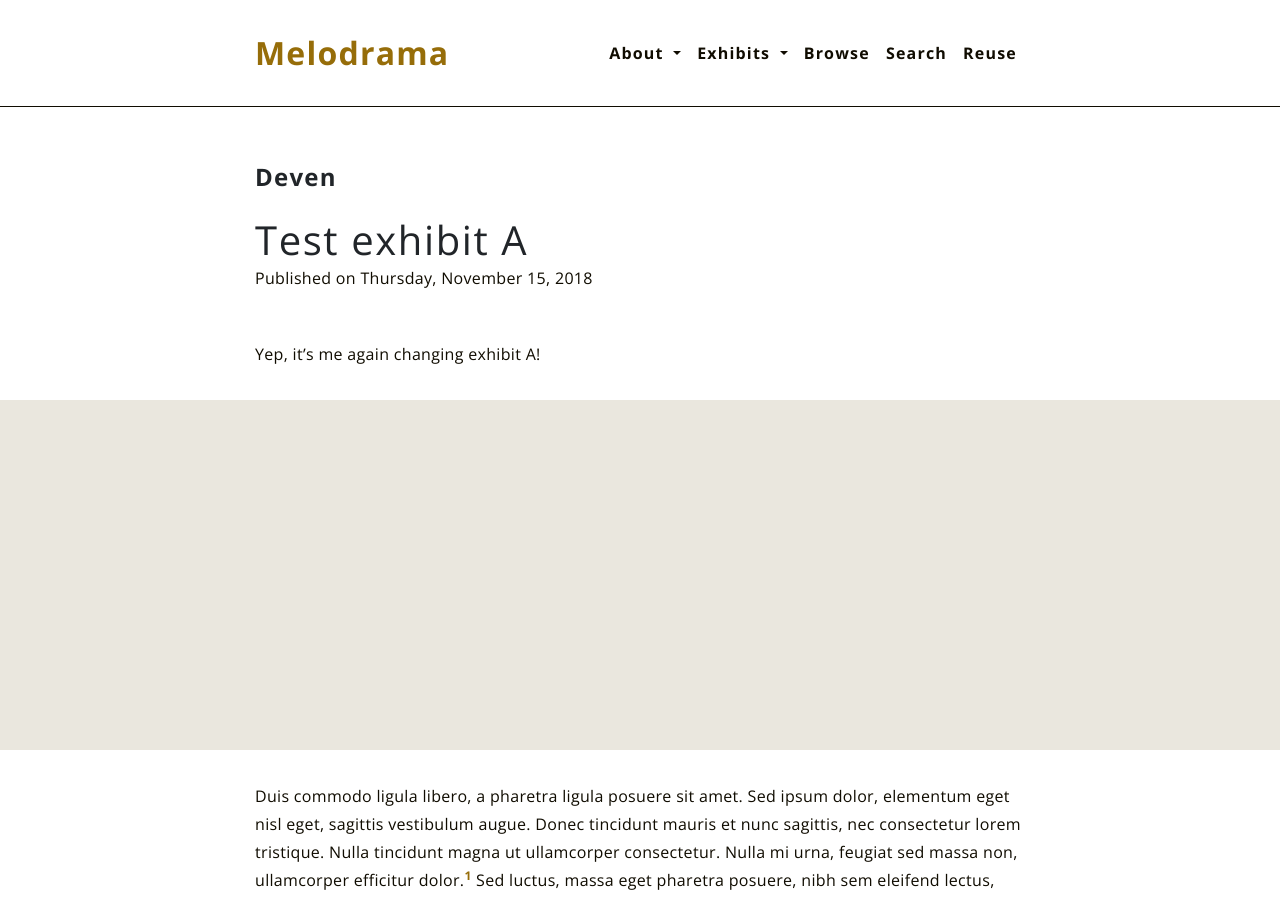
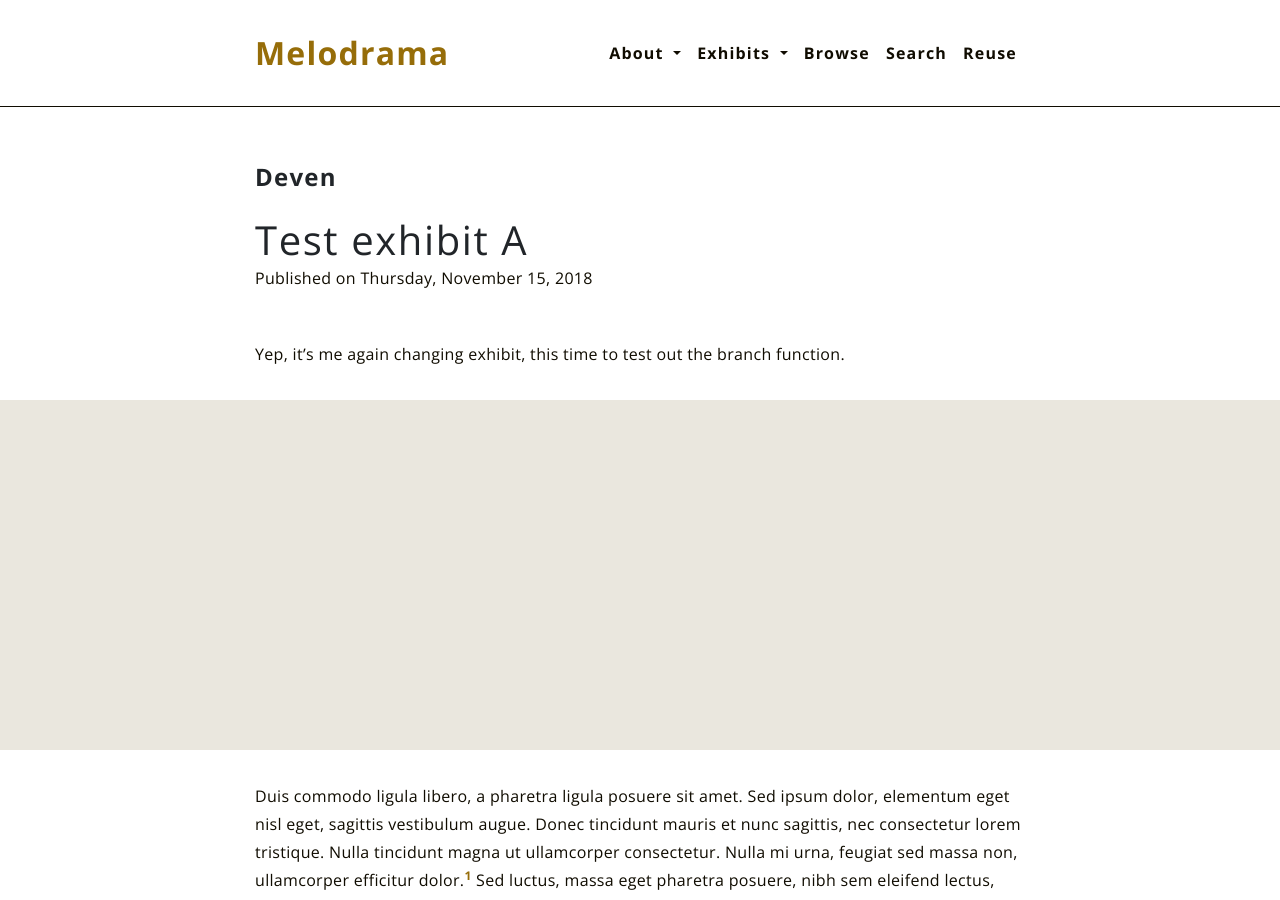
Before and after one commit to Penn-Playbill-Data/romantic_melodrama, a Jekyll site: the page built from _exhibits/a.md, in a window 1280 px wide and 900 px high. Built offline with Jekyll 4.4.1, drawn with Linux system fonts in a browser that asks for light colours.

Commit message:
changed exhibit a page

```diff
--- a/_exhibits/a.md
+++ b/_exhibits/a.md
@@ -7,7 +7,7 @@ permalink: /exhibits/a/
 ---
 
 
-Yep, it's me again changing exhibit A!
+Yep, it's me again changing exhibit, this time to test out the branch function.
 
 
 {% include parallax_image.html collection='qatar' pid='obj12' y='50%' %}
```
Also changed, not shown: 1 other file.
